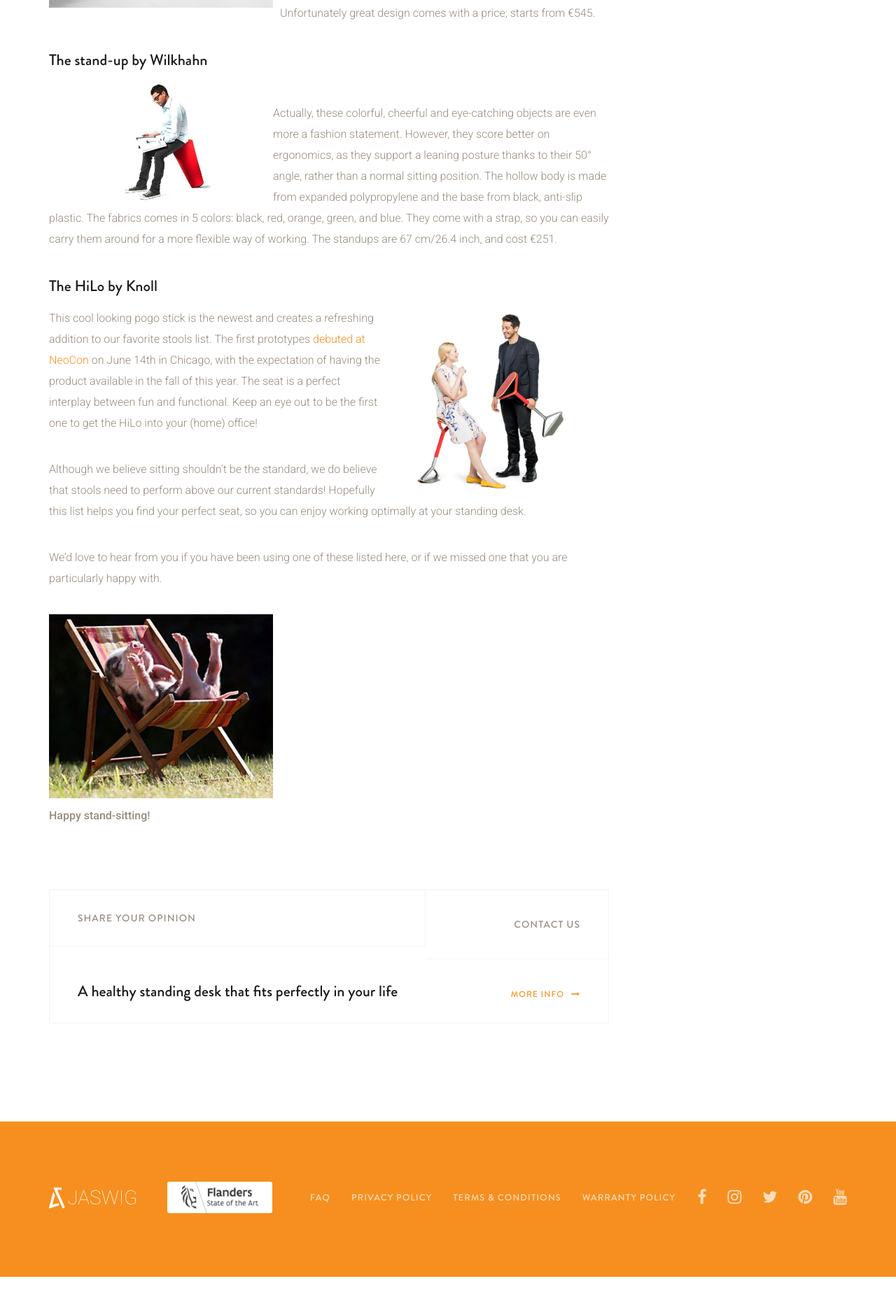
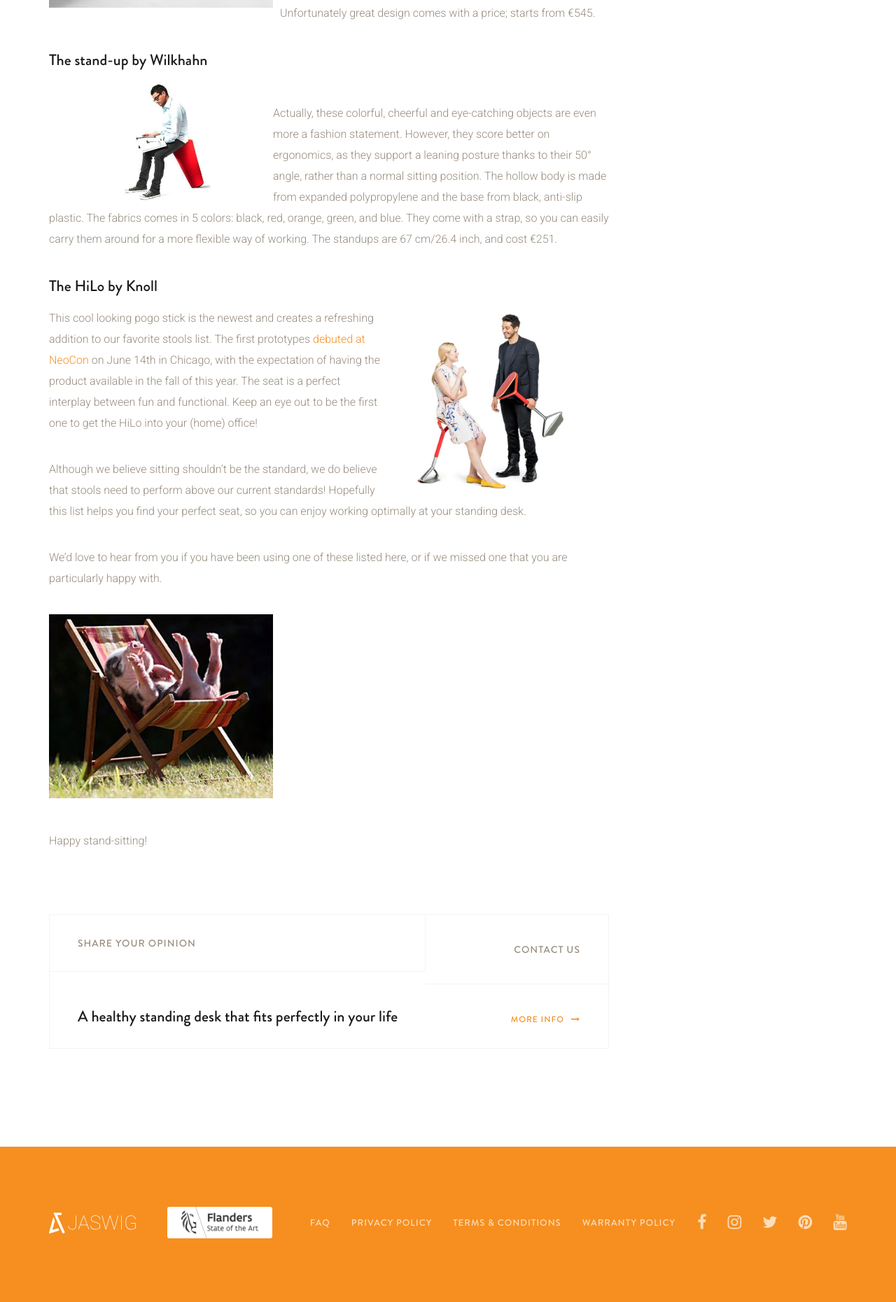
Before and after one commit to samuelrieder/jaswig.github.io, a Jekyll site: the page built from _posts/2016-06-27-stools.markdown, in a window 1280 px wide. Shown: the part 3697-5558 px from the top of the page at 70% size. Built offline with Jekyll 4.4.1, drawn with Linux system fonts in a browser that asks for light colours; nearby versions of some CDN libraries; before the commit the page ends 5522 px from its top, so only the background shows below that.

```diff
--- a/_posts/2016-06-27-stools.markdown
+++ b/_posts/2016-06-27-stools.markdown
@@ -89,4 +89,5 @@ Although we believe sitting shouldn’t be the standard, we do believe that stoo
 We’d love to hear from you if you have been using one of these listed here, or if we missed one that you are particularly happy with.
 
 ![Everyone loves sitting](/images/blog/piglovessitting.jpg){:.small}
-**Happy stand-sitting!**
+
+Happy stand-sitting!
```
